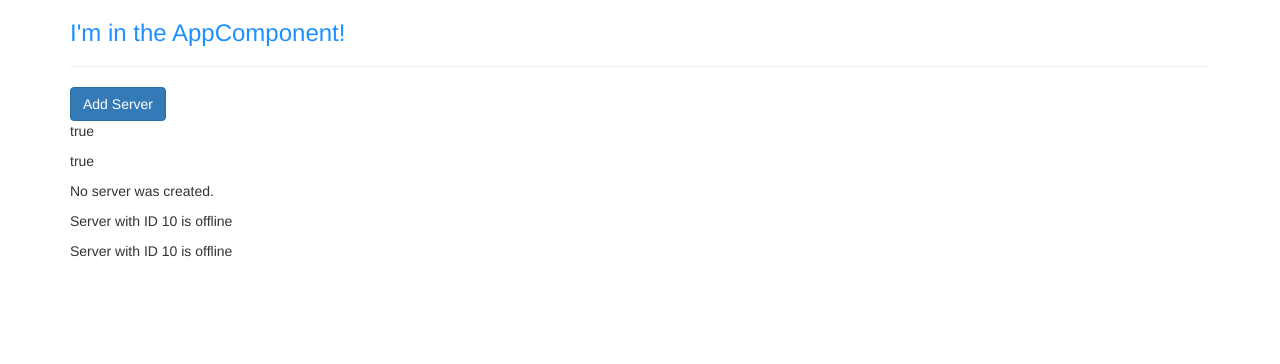
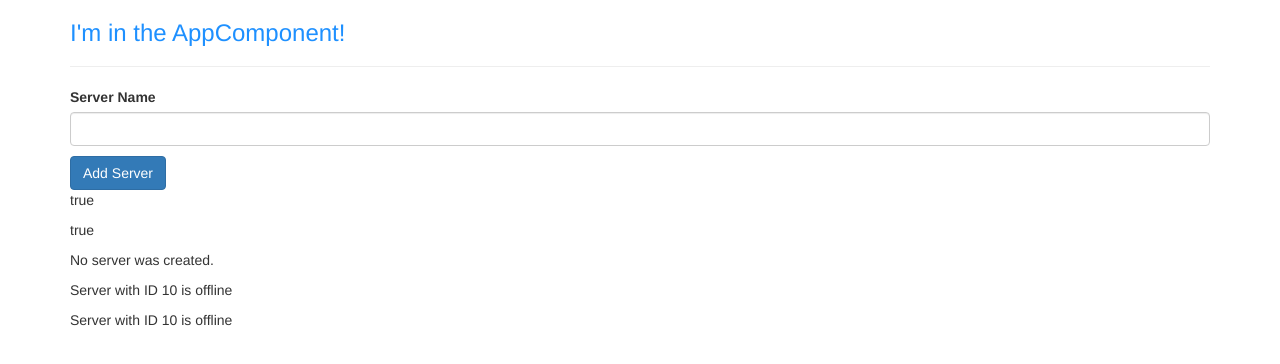
Before and after one commit to peterburdette/angular-complete-guide, an Angular app in the folder 01-getting-started/: page / in a window 1280 px wide. Shown: the top 364 px of the page. Built offline with nearby package versions, Linux system fonts and the light colour scheme.

Commit message:
implemented a simple form to pass data with event binding

```diff
--- a/01-getting-started/src/app/servers/servers.component.html
+++ b/01-getting-started/src/app/servers/servers.component.html
@@ -1,3 +1,8 @@
+<label>Server Name</label>
+<!-- '$event' is a reserved variable name that can be used within the template when using event binding to pass an argument to the method that is called -->
+<input type="text" class="form-control" (input)="onUpdateServerName($event)" />
+<p>{{ serverName }}</p>
+
 <!-- Square brackets indicate to Angular that there is property binding - this is used when you want to dynamically bind some property in the DOM to the TS/JS -->
 <!-- Parenthesis indicate event binding -->
 <button
--- a/01-getting-started/src/app/servers/servers.component.ts
+++ b/01-getting-started/src/app/servers/servers.component.ts
@@ -8,6 +8,7 @@ import { Component, OnInit } from '@angular/core';
 export class ServersComponent implements OnInit {
   allowNewServer = false;
   serverCreationStatus = 'No server was created.';
+  serverName = '';
 
   constructor() {
     setTimeout(() => {
@@ -20,4 +21,8 @@ export class ServersComponent implements OnInit {
   onCreateServer() {
     this.serverCreationStatus = 'Server was created.';
   }
+
+  onUpdateServerName(event: any) {
+    this.serverName = event.target.value;
+  }
 }
```
